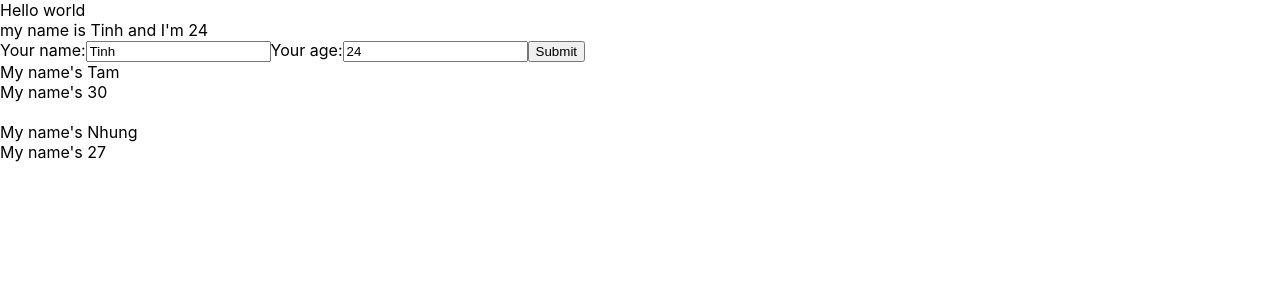
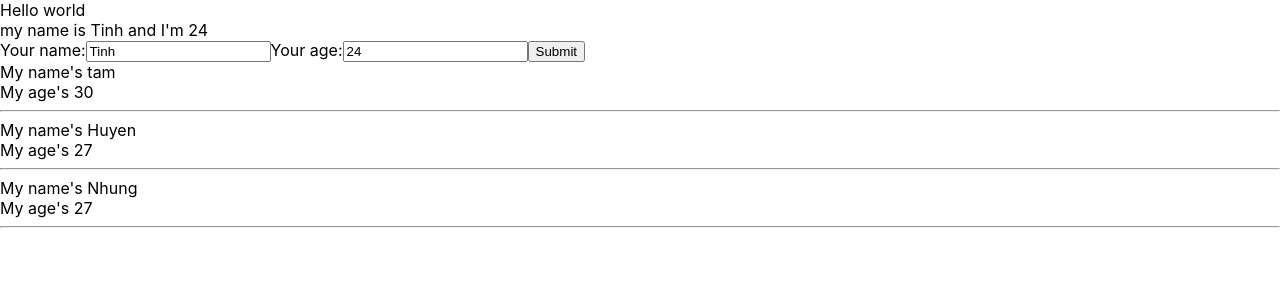
Before and after one commit to ductinh01/Learn_React, a React (Create React App) app: page / in a window 1280 px wide. Shown: the top 300 px of the page. Built offline with nearby package versions, Linux system fonts and the light colour scheme.

Commit message:
Outputting List Array/Object

```diff
--- a/src/components/DisplayInfor.js
+++ b/src/components/DisplayInfor.js
@@ -3,11 +3,19 @@ import React from "react";
 class DisplayInfor extends React.Component {
   render() {
     //destructuring array/object
-    const { age, name } = this.props; //object
+    const { listUser } = this.props; //object
+    //const listUser = this.props.listUsers;
     return (
       <div>
-        <div>My name's {name}</div>
-        <div>My name's {age}</div>
+        {listUser.map((user, index) => {
+          return (
+            <div key={user.id}>
+              <div>My name's {user.name}</div>
+              <div>My age's {user.age}</div>
+              <hr />
+            </div>
+          );
+        })}
       </div>
     );
   }
--- a/src/components/MyComponent.js
+++ b/src/components/MyComponent.js
@@ -7,14 +7,19 @@ import UserInfor from "./Userinfor";
 import DisplayInfor from "./DisplayInfor";
 
 class MyComponent extends React.Component {
+  state = {
+    listUser: [
+      { id: 1, name: "tam", age: "30" },
+      { id: 2, name: "Huyen", age: "27" },
+      { id: 3, name: "Nhung", age: "27" },
+    ],
+  };
+
   render() {
-    const myAge = 30;
     return (
       <div>
         <UserInfor></UserInfor>
-        <DisplayInfor name="Tam" age={myAge}></DisplayInfor>
-        <br></br>
-        <DisplayInfor name="Nhung" age="27"></DisplayInfor>
+        <DisplayInfor listUser={this.state.listUser}></DisplayInfor>
       </div>
     );
   }
```
